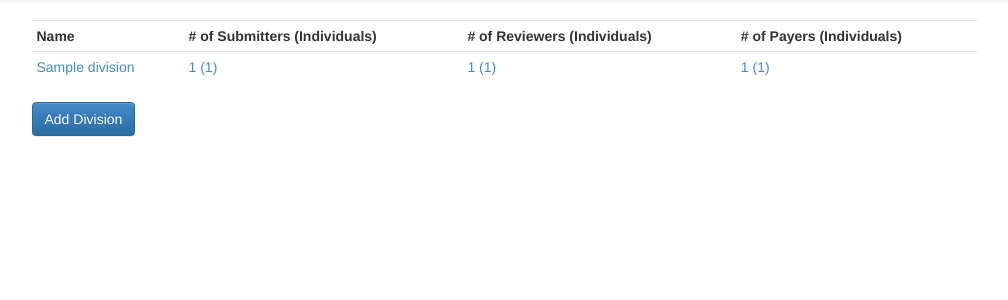
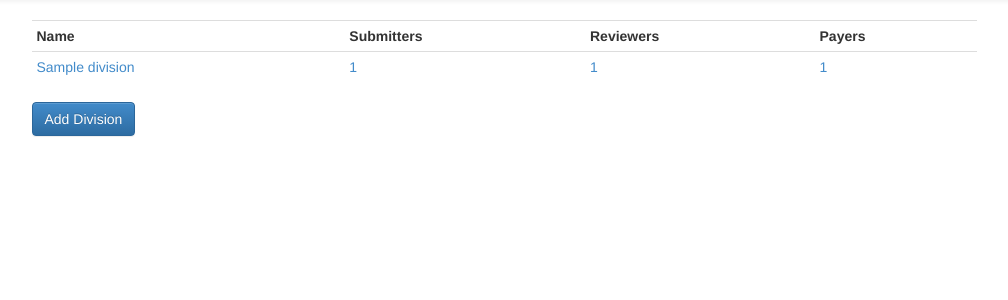
Before and after one commit to paxswill/evesrp, a Python web app: template evesrp/templates/divisions.html in a window 1280 px wide. Shown: the part 51-351 px from the top of the page, without its empty margins (136-1144 px from the left). Run offline with Jinja, Linux system fonts and the light colour scheme; the template is opened without the code that fills it: most values are stand-ins (such as "Sample title", 1, 10 or a date in 2020); some libraries are stand-ins or nearby versions.

Commit message:
Fix division list
It had some cruft leftover from the old permissions system.

```diff
--- a/evesrp/templates/divisions.html
+++ b/evesrp/templates/divisions.html
@@ -5,17 +5,17 @@
     <table class="table table-condensed">
       <tr>
         <th>Name</th>
-        <th># of Submitters (Individuals)</th>
-        <th># of Reviewers (Individuals)</th>
-        <th># of Payers (Individuals)</th>
+        <th>Submitters</th>
+        <th>Reviewers</th>
+        <th>Payers</th>
       </tr>
       {% if divisions %}
       {% for division in divisions %}
       <tr>
         <td><a href="{{ url_for('divisions.division_detail', division_id=division.id) }}">{{ division.name }}</a></td>
-        <td><a href="{{ url_for('divisions.division_detail', division_id=division.id)}}#submit">{{ division.permissions['submit'].groups|length }} ({{ division.permissions['submit'].individuals|length }})</a></td>
-        <td><a href="{{ url_for('divisions.division_detail', division_id=division.id)}}#review">{{ division.permissions['review'].groups|length }} ({{ division.permissions['review'].individuals|length }})</a></td>
-        <td><a href="{{ url_for('divisions.division_detail', division_id=division.id)}}#pay">{{ division.permissions['pay'].groups|length }} ({{ division.permissions['pay'].individuals|length }})</a></td>
+        <td><a href="{{ url_for('divisions.division_detail', division_id=division.id)}}#submit">{{ division.permissions['submit']|length }}</a></td>
+        <td><a href="{{ url_for('divisions.division_detail', division_id=division.id)}}#review">{{ division.permissions['review']|length }}</a></td>
+        <td><a href="{{ url_for('divisions.division_detail', division_id=division.id)}}#pay">{{ division.permissions['pay']|length }}</a></td>
       </tr>
       {% endfor %}
       {% endif %}
```
